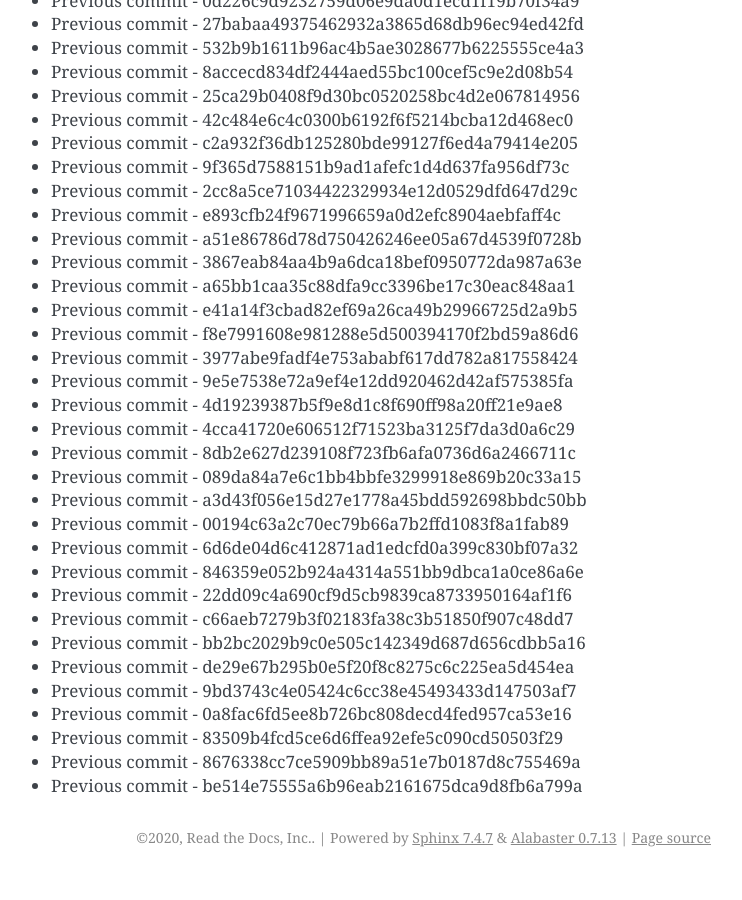
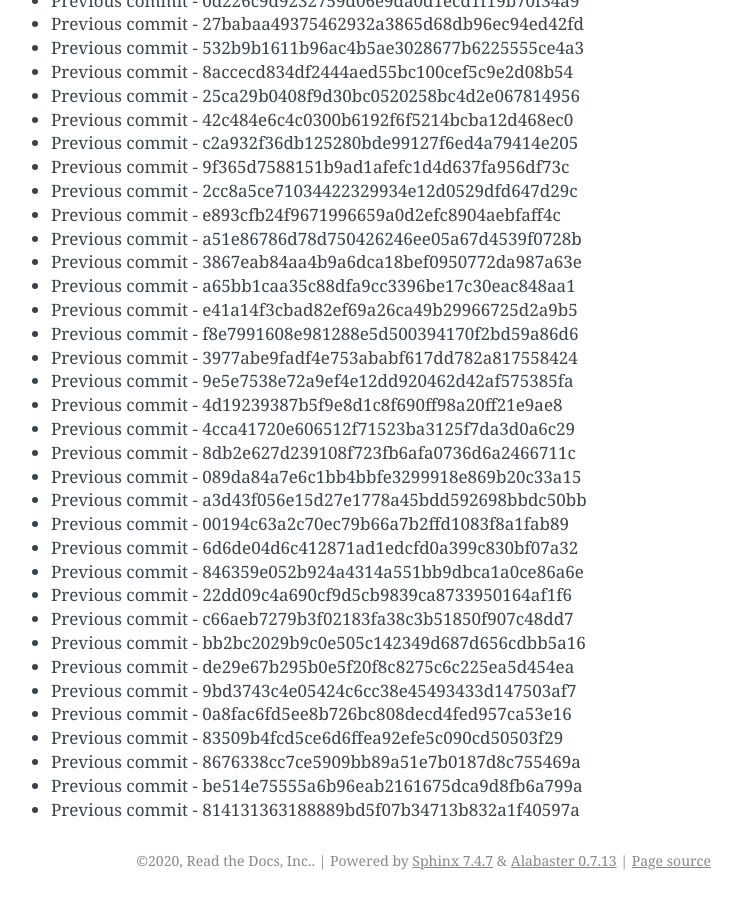
Before and after one commit to readthedocs/rtd-git-stresstest, a Sphinx documentation site: the page built from docs/updates.rst, in a window 1280 px wide and 900 px high, scrolled down 56768 px. Shown: the whole window, without its empty margins (399-1141 px from the left). Built offline with Sphinx 7.4.7, drawn with Linux system fonts in a browser that asks for light colours; before the commit the page ends 57645 px from its top, so only the background shows below that.

Commit message:
Generating commit from previous: 814131363188889bd5f07b34713b832a1f40597a

```diff
--- a/docs/updates.rst
+++ b/docs/updates.rst
@@ -2417,3 +2417,4 @@ It can be tested for any performance characteristics.
 * Previous commit - 83509b4fcd5ce6d6ffea92efe5c090cd50503f29
 * Previous commit - 8676338cc7ce5909bb89a51e7b0187d8c755469a
 * Previous commit - be514e75555a6b96eab2161675dca9d8fb6a799a
+* Previous commit - 814131363188889bd5f07b34713b832a1f40597a
```
